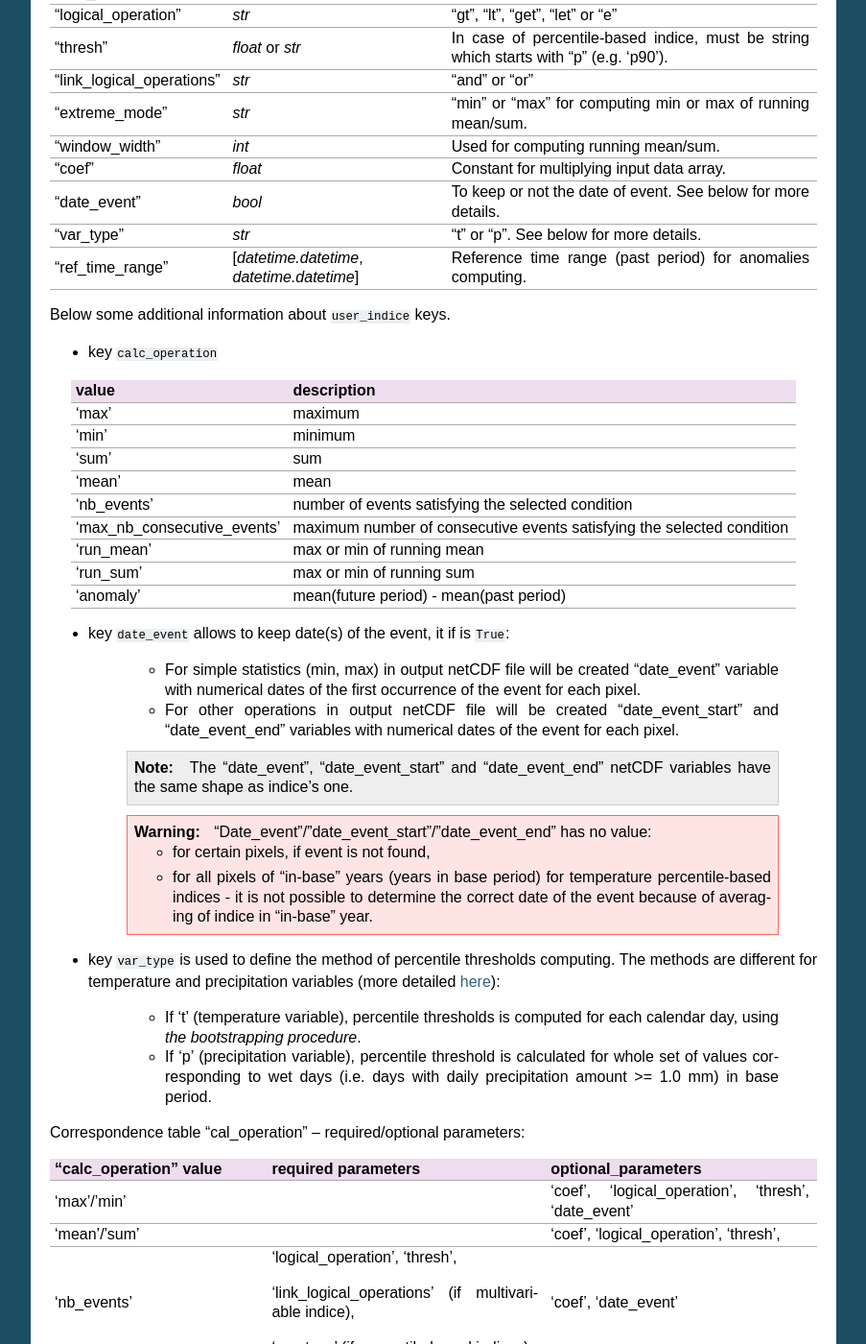
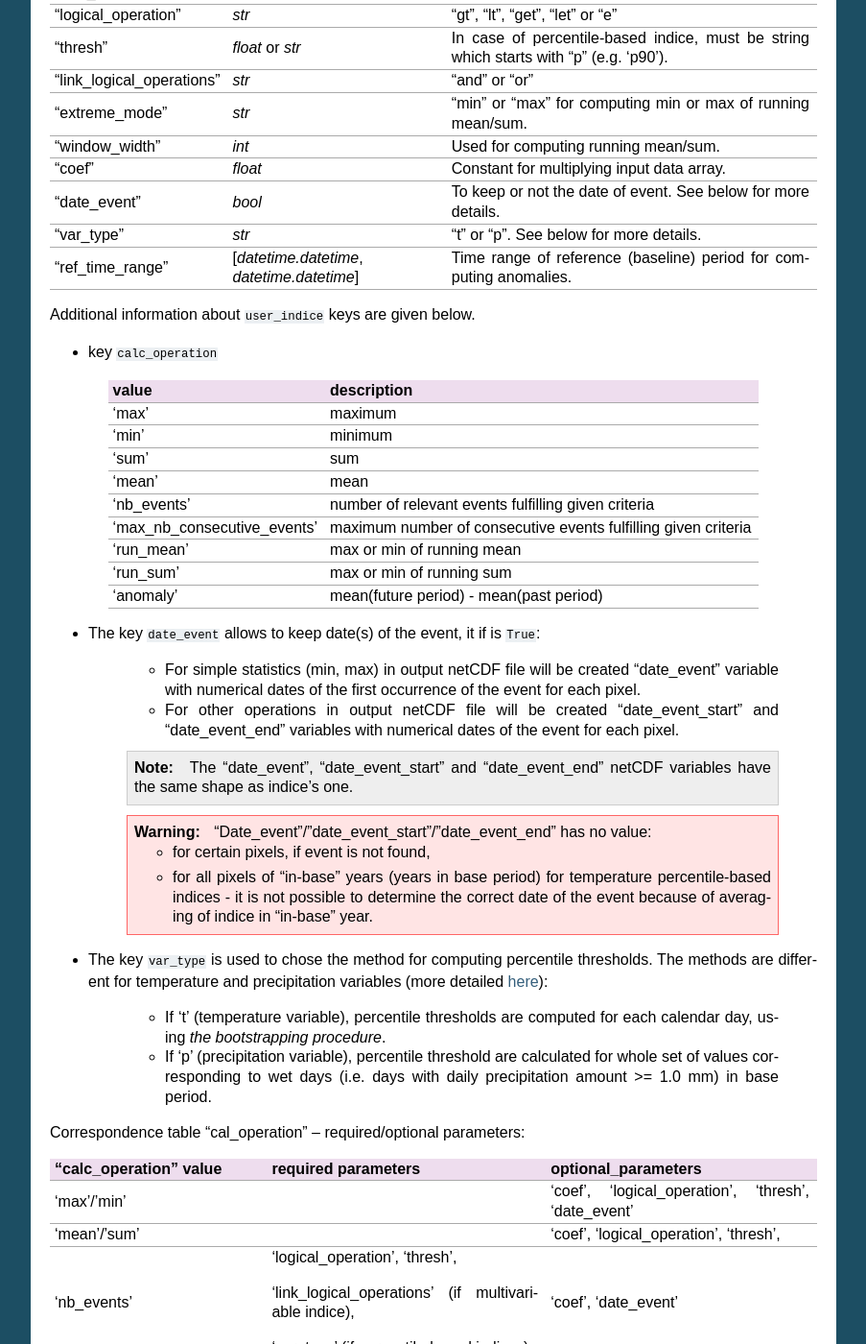
Before and after one commit to cerfacs-globc/icclim, a Sphinx documentation site: the page built from icclim/icclim_doc/source/python_api.rst, in a window 1280 px wide and 1400 px high, scrolled down 5014 px. Shown: the whole window at 96% size, without its empty margins (198-1101 px from the left). Built offline with Sphinx 7.4.7, drawn with Linux system fonts in a browser that asks for light colours; some of the changed text lies outside the part shown.

Commit message:
doc corrections

```diff
--- a/icclim/icclim_doc/source/python_api.rst
+++ b/icclim/icclim_doc/source/python_api.rst
@@ -347,10 +347,11 @@
 +--------------------------+-------------------------------------------+--------------------------------------------------------------------------------------+
 |"var_type"                |*str*                                      |"t" or "p". See below for more details.                                               |
 +--------------------------+-------------------------------------------+--------------------------------------------------------------------------------------+
-|"ref_time_range"          |[*datetime.datetime*, *datetime.datetime*] |Reference time range (past period) for anomalies computing.                           |
+|"ref_time_range"          |[*datetime.datetime*, *datetime.datetime*] |Time range of reference (baseline) period for computing anomalies.                    |
 +--------------------------+-------------------------------------------+--------------------------------------------------------------------------------------+
 
-Below some additional information about ``user_indice`` keys.
+Additional information about ``user_indice`` keys are given below.
+
 
 - key ``calc_operation``
 
@@ -361,15 +362,15 @@
 'min'									minimum
 'sum'									sum
 'mean'									mean
-'nb_events'								number of events satisfying the selected condition
-'max_nb_consecutive_events'             maximum number of consecutive events satisfying the selected condition
+'nb_events'								number of relevant events fulfilling given criteria
+'max_nb_consecutive_events'             maximum number of consecutive events fulfilling given criteria
 'run_mean'								max or min of running mean
 'run_sum'								max or min of running sum
 'anomaly'								mean(future period) - mean(past period)
 =======================================	===========================================================================
 
 
-- key ``date_event`` allows to keep date(s) of the event, it if is ``True``:
+- The key ``date_event`` allows to keep date(s) of the event, it if is ``True``:
 
  	- For simple statistics (min, max) in output netCDF file will be created "date_event" variable with numerical dates of the first occurrence of the event for each pixel.
 
@@ -383,11 +384,11 @@
 			- for all pixels of "in-base" years (years in base period) for temperature percentile-based indices - it is not possible to determine the correct date of the event because of averaging of indice in "in-base" year.
 
 
-- key ``var_type`` is used to define the method of percentile thresholds computing. The methods are different for temperature and precipitation variables (more detailed :ref:`here <pctl_methods_label>`):
+- The key ``var_type`` is used to chose the method for computing  percentile thresholds. The methods are different for temperature and precipitation variables (more detailed :ref:`here <pctl_methods_label>`):
 
-	- If 't' (temperature variable), percentile thresholds is computed for each calendar day, using  *the bootstrapping procedure*.
+	- If 't' (temperature variable), percentile thresholds are computed for each calendar day, using  *the bootstrapping procedure*.
 
-	- If 'p' (precipitation variable), percentile threshold is calculated for whole set of values corresponding to wet days (i.e. days with daily precipitation amount >= 1.0 mm) in base period.
+	- If 'p' (precipitation variable), percentile threshold are calculated for whole set of values corresponding to wet days (i.e. days with daily precipitation amount >= 1.0 mm) in base period.
 
 
 
@@ -504,9 +505,9 @@
 
 Example 6: Custom indice (min positive + date)
 ~~~~~~~~~~~~~~~~~~~~~~~~~~~~~~~~~~~~~~~~~~~~~~~~
-We want to find min temperature which is > 0 degrees Celsius and to define its date of year.
+Get minimum temperature which is above zero Celsius and find its date.
 
-.. warning:: If input data in Kelvin, then 'thresh' must be in Kelvin also.
+.. warning:: If input data are in Kelvin, then ``thresh`` must be in Kelvin too.
 
 .. note:: An additional variable will be created in output netCDF file: "date_event" with the date of the *first* occurrence of min positive.
 
```
Also changed, not shown: other parts of icclim/icclim_doc/source/python_api.rst (+2 -2 lines).
